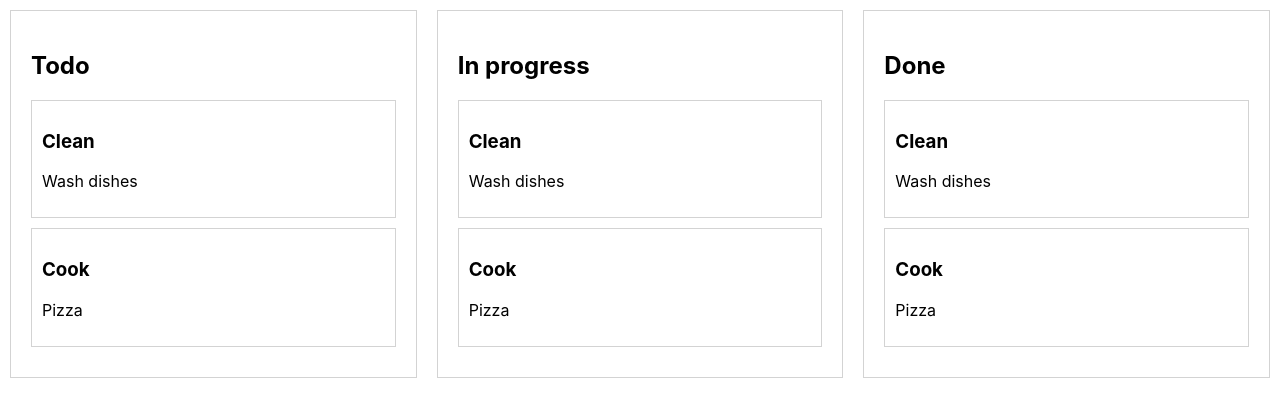
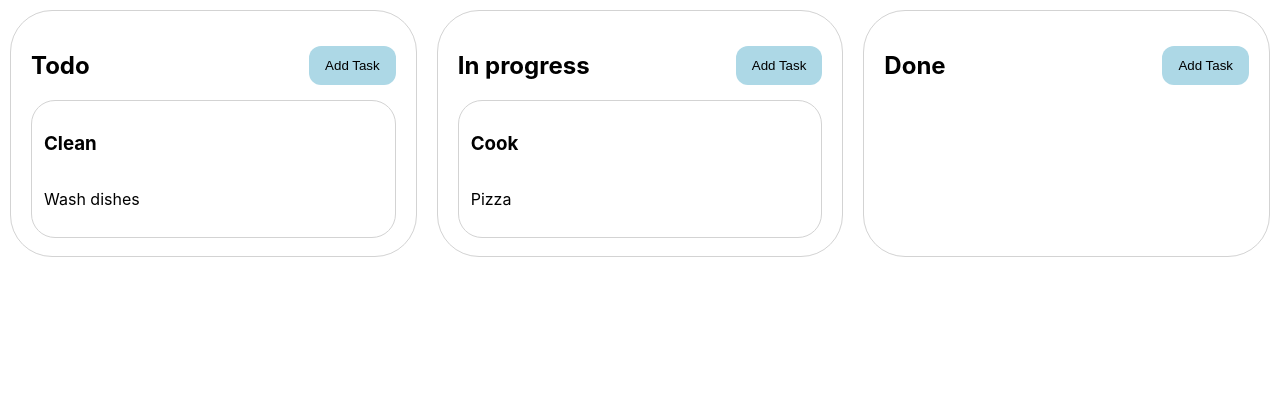
Before and after one commit to limosoque/Task-tracker_react, a React (Create React App) app: page / in a window 1280 px wide. Shown: the top 416 px of the page. Built offline with nearby package versions, Linux system fonts and the light colour scheme.

Commit message:
Creating new tasks added
Creating new tasks added, styles changed, tasks are stored separately

```diff
--- a/src/App.css
+++ b/src/App.css
@@ -9,16 +9,79 @@
 
 .status {
   /* Заполняем экран по ширине */
-  flex: 1;
-  padding: 20px;
+  width: calc(100% / 3);
+  padding: 20px 20px 8px 20px;
   border: 1px solid lightgrey;
+  border-radius: 42px;
   margin: 10px;
+
+  /* word-wrap: break-word;
+  box-sizing: border-box;  */
 }
 
 .task {
+  /* Ширина, чтобы текст не увеличивал ее
+  width: 422px;
+  */
+  display: flex;
+  flex-direction: column;
   margin-bottom: 10px;
-  padding: 10px;
+  padding: 12px;
   border: 1px solid lightgrey;
+  border-radius: 24px;
   background-color: white;
   cursor: pointer;
 }
+
+:hover.task {
+  background-color: lightblue;
+}
+
+/* Выключение срабатывания hover при нажатии на дочерний элемент */
+/* :focus-within.task {
+  pointer-events: none;
+} */
+
+.statAddTask {
+  display: flex;
+  justify-content: space-between;
+  align-items: center;
+}
+
+.button {
+  padding: 12px 16px;
+  background-color: lightblue;
+  border: 0px solid lightskyblue;
+  border-radius: 12px;
+}
+
+:hover.button {
+  background-color: lightskyblue;
+}
+
+input {
+  border: 0px solid lightgrey;
+  border-radius: 8px;
+  margin-bottom: 10px;
+  padding: 8px 8px;
+  font-size: medium;
+}
+
+.header {
+  font-size: large;
+  font-weight: bold;
+}
+
+.regular {
+  font-size: medium;
+}
+
+input:focus {
+  background-color: lightblue;
+  outline: 0px solid lightblue;
+}
+
+.text_wrapped {
+  word-wrap: break-word;
+  flex-shrink: 10;
+}
--- a/src/App.js
+++ b/src/App.js
@@ -1,33 +1,132 @@
-import logo from './logo.svg';
+import { useState } from 'react';
 import './App.css';
 
 function App() {
-  const tasks = [{title:"Clean", task:"Wash dishes"}, {title:"Cook", task:"Pizza"}];
+  /* Задаем массив заданий и функцию для его изменения */
+  const [tasks, setTasks] = useState({
+    todo: [{id: Date.now(), title: "Clean", task: "Wash dishes" }],
+    inProgress: [{id: Date.now(), title: "Cook", task: "Pizza" }],
+    done: []
+  });
+
+  /* Функция добавления нового задания */
+  const addTask = (newTask, status) => {
+    const newTaskIded = { ...newTask, id: Date.now() };
+    setTasks(oldTasks => ({
+      ...oldTasks,
+      [status]: [...oldTasks[status], newTaskIded]
+    }));
+    return newTaskIded;
+  };
+
+  const changeTask = (changedTask, status) => {
+      setTasks(oldTasks => ({
+      ...oldTasks,
+      /*
+        Создаем новый массив, в который переносим старые задачи
+        и добавляем изменненую, сравнивая по id
+      */
+      [status]: oldTasks[status].map(
+        task => changedTask.id === task.id ? changedTask : task
+      )
+    }));
+  }
+
+  /* Создание статусов-столбцов */
   return (
     <div className='taskboard'>
-      <Status title="Todo" tasks={ tasks }/>
-      <Status title="In progress" tasks={ tasks }/>
-      <Status title="Done" tasks={ tasks }/>
+      <Status title="Todo" tasks={tasks.todo} addTask={addTask} changeTask={changeTask} />
+      <Status title="In progress" tasks={tasks.inProgress} addTask={addTask} changeTask={changeTask} />
+      <Status title="Done" tasks={tasks.done} addTask={addTask} changeTask={changeTask} />
     </div>
-  )
+  );
 }
 
-function Status({ title, tasks }) {
+function Status({ title, tasks, addTask, changeTask }) {
+  let taskStatus = 'todo';
+  if (title === "In progress") {
+    taskStatus = 'inProgress';
+  }
+  if (title === "Done") {
+    taskStatus = 'done';
+  }
+
+  /* Запоминаем редактируемую задачу */
+  const [editingTask, setEditingTask] = useState();
+
+  const handleAddTask = () => {
+    /* Создание пустой задачи */
+    const newTask = { title: 'test', task: 'test' };
+    const newTaskIded = addTask(newTask, taskStatus);
+    /* Добавление задачи на редактирование */
+    setEditingTask(newTaskIded);
+  };
+
+  const handleSaveTask = (editedTask) => {
+    changeTask(editedTask, taskStatus);
+    /* Удаляем отредактированную задачу */
+    setEditingTask(null);
+  }
+
   return (
     <div className='status'>
-      <h2>{ title }</h2>
-      { tasks.map(task => (
-        <Task task={ task } />
+      <div className='statAddTask'>
+        <h2>{title}</h2>
+        <button className='button' onClick={handleAddTask}>
+          Add Task
+        </button>
+      </div>
+      {tasks.map(task => (
+        <Task
+          task={task}
+          /* Сообщаем, редактируется ли задача */
+          isEditing={task === editingTask}
+          onSave={handleSaveTask}
+        />
       ))}
     </div>
   );
 }
 
-function Task({ task }) {
+function Task({ task, isEditing, onSave }) {
+  /* Запоминаем изменение задачи */
+  const [editedTask, setEditedTask] = useState(task);
+
+  /* Изменение задачи */
+  const handleTaskChange = (event) => {
+    setEditedTask({
+      /* Изменяем только часть задания (название или текст) */
+      ...editedTask,
+      [event.target.name]: event.target.value
+    });
+  };
+
+  if (isEditing) {
+    return (
+      <div className='task'>
+        <input
+        className='header'
+          type="text"
+          name="title"
+          value={editedTask.title}
+          onChange={handleTaskChange}
+        />
+        <input
+          className='regular'
+          type="text"
+          name="task"
+          value={editedTask.task}
+          onChange={handleTaskChange}
+        />
+        <button className='button' onClick={() => onSave(editedTask)}>Save</button>
+      </div>
+    );
+  }
+
   return (
     <div className='task'>
-      <h3>{ task.title }</h3>
-      <p>{ task.task }</p>
+      <h3 className='text_wrapped'>{task.title}</h3>
+      <p className="text_wrapped">{task.task}</p>
     </div>
   );
 }
```
